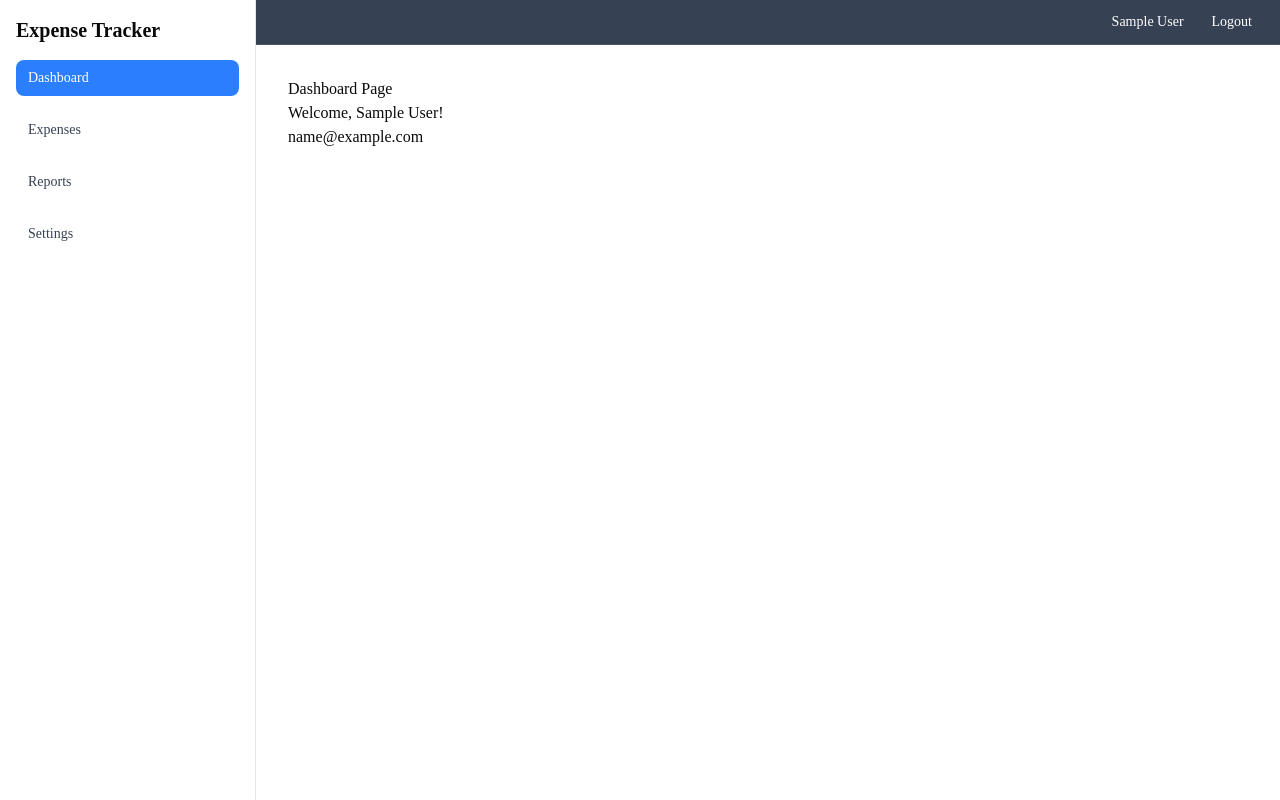
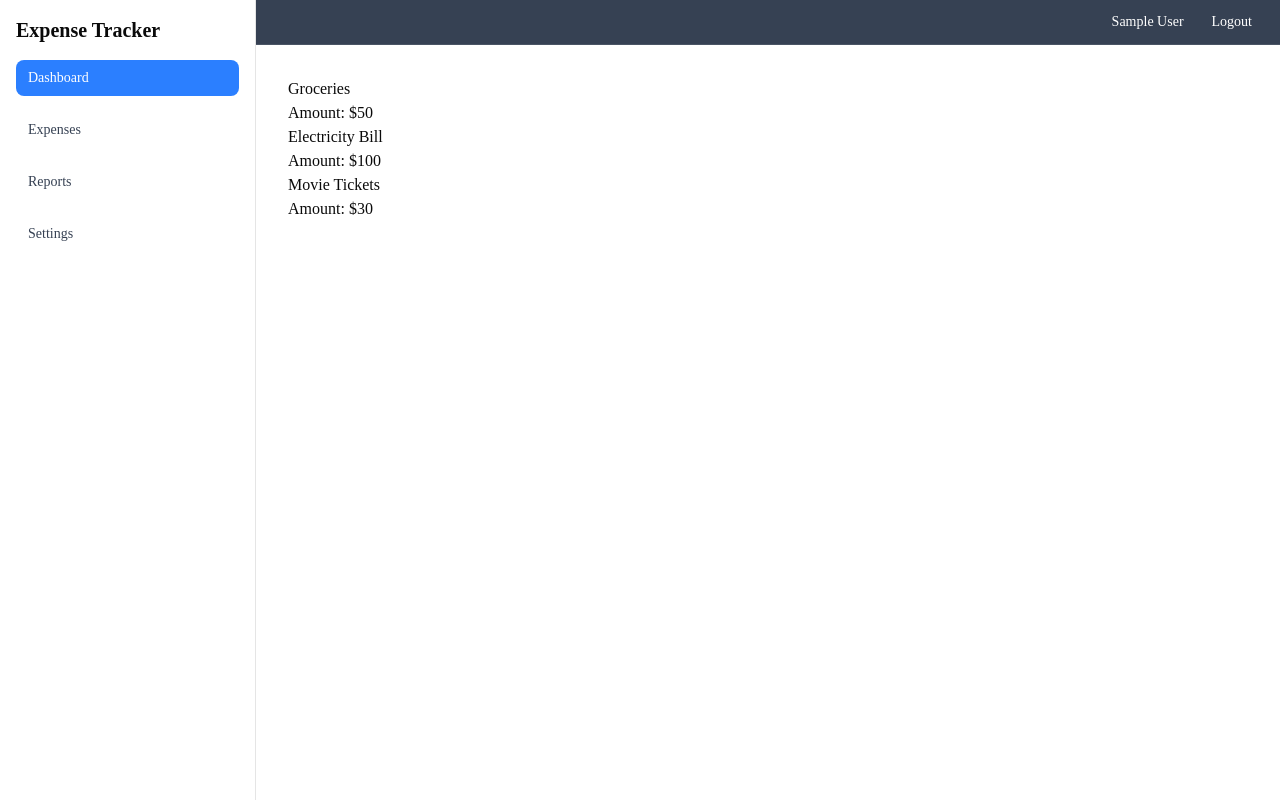
Before and after one commit to xyypsy1234-dotcom/expense-tracker, a Next.js app: page /dashboard in a window 1280 px wide. Built offline with nearby package versions, Linux system fonts and the light colour scheme; sample sign-in values are in the browser's storage.

Commit message:
refactor: extract expense fetching into useExpenses hook

```diff
--- a/app/(dashboard)/dashboard/page.tsx
+++ b/app/(dashboard)/dashboard/page.tsx
@@ -2,31 +2,38 @@
 import { useAuth } from "@/features/auth/context/AuthContext";
 import { useRouter } from "next/navigation";
 import { useEffect } from "react";
+import { useExpenses } from "@/features/expenses/hooks/useExpenses";
 
 export default function DashboardPage() {
   const { user, isLoading } = useAuth();
   const router = useRouter();
+  const { expenses, isLoadingExpenses } = useExpenses();
 
   useEffect(() => {
     if (!isLoading && !user) {
       router.replace("/login");
-      return;
     }
-  }, [user, router, isLoading]);
+  }, [user, isLoading, router]);
 
   if (isLoading) {
     return <p>Loading...</p>;
   }
-
-  if (!user) {
-    return null;
-  }
+  if (!user) return null;
 
   return (
     <div>
-      <h1>Dashboard Page</h1>
-      <p>Welcome, {user.name}!</p>
-      <p>{user.email}</p>
+      {isLoadingExpenses ? (
+        <p>Loading expenses...</p>
+      ) : expenses.length === 0 ? (
+        <p>No expenses yet.</p>
+      ) : (
+        expenses.map((expense) => (
+          <div key={expense.id}>
+            <p>{expense.title}</p>
+            <p>Amount: ${expense.amount}</p>
+          </div>
+        ))
+      )}
     </div>
   );
 }
--- /dev/null
+++ b/features/expenses/data/mockExpense.ts
@@ -0,0 +1,25 @@
+import type { Expense } from "../types/expense";
+
+export const mockExpenses: Expense[] = [
+  {
+    id: "1",
+    title: "Groceries",
+    amount: 50,
+    category: "Food",
+    date: new Date("2026-06-01"),
+  },
+  {
+    id: "2",
+    title: "Electricity Bill",
+    amount: 100,
+    category: "Utilities",
+    date: new Date("2026-06-02"),
+  },
+  {
+    id: "3",
+    title: "Movie Tickets",
+    amount: 30,
+    category: "Entertainment",
+    date: new Date("2026-06-03"),
+  },
+];
--- /dev/null
+++ b/features/expenses/hooks/useExpenses.ts
@@ -0,0 +1,21 @@
+"use client";
+
+import { useState, useEffect } from "react";
+import { getExpenses } from "../services/expense";
+import type { Expense } from "../types/expense";
+
+export function useExpenses() {
+  const [expenses, setExpenses] = useState<Expense[]>([]);
+  const [isLoadingExpenses, setIsLoadingExpenses] = useState(true);
+
+  useEffect(() => {
+    async function loadExpenses() {
+      const data = await getExpenses();
+      setExpenses(data);
+      setIsLoadingExpenses(false);
+    }
+    loadExpenses();
+  }, []);
+
+  return { expenses, isLoadingExpenses };
+}
--- /dev/null
+++ b/features/expenses/services/expense.ts
@@ -0,0 +1,8 @@
+import { mockExpenses } from "../data/mockExpense";
+
+import type { Expense } from "../types/expense";
+
+export async function getExpenses(): Promise<Expense[]> {
+  await new Promise((resolve) => setTimeout(resolve, 1000));
+  return mockExpenses;
+}
--- /dev/null
+++ b/features/expenses/types/expense.ts
@@ -0,0 +1,7 @@
+export interface Expense {
+  id: string;
+  title: string;
+  amount: number;
+  category: string;
+  date: Date;
+}
```
